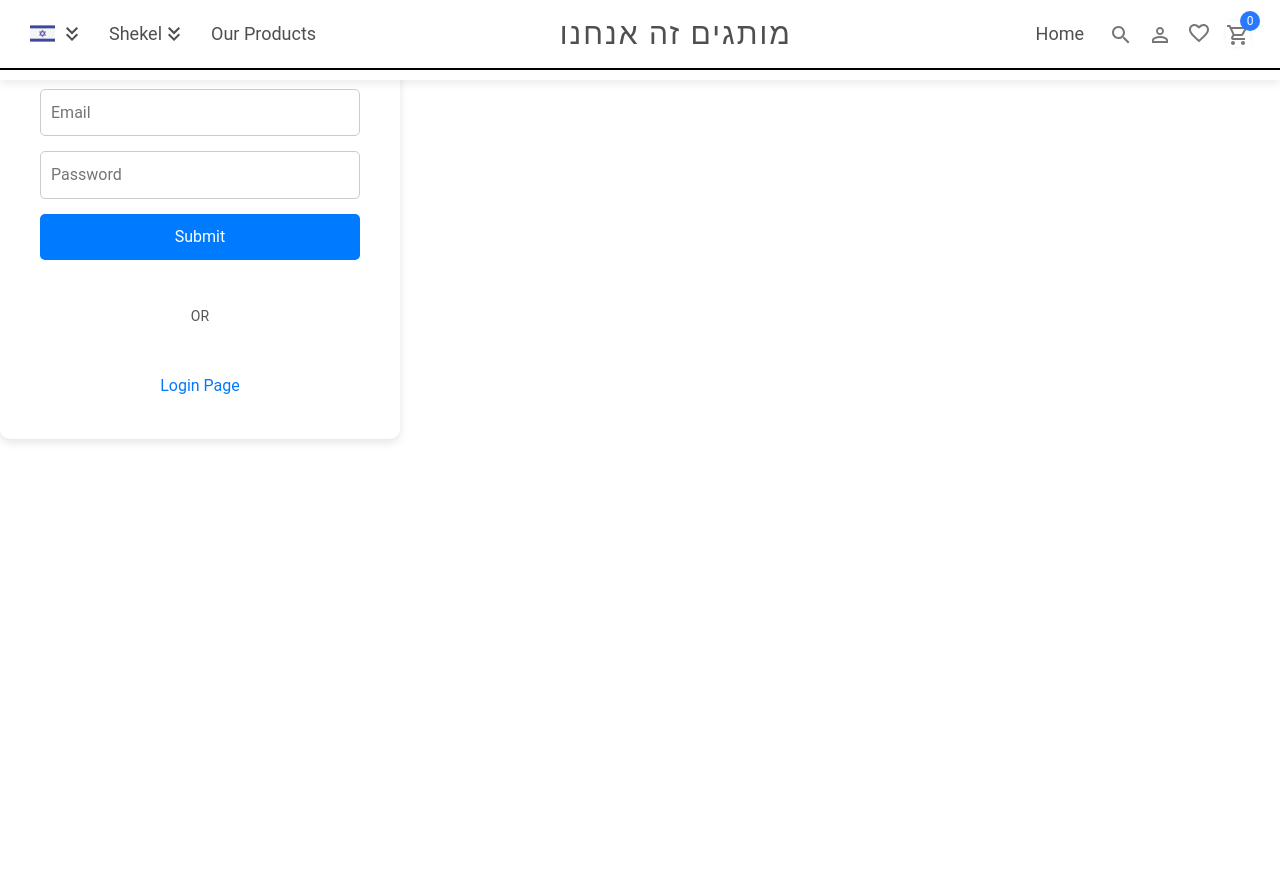
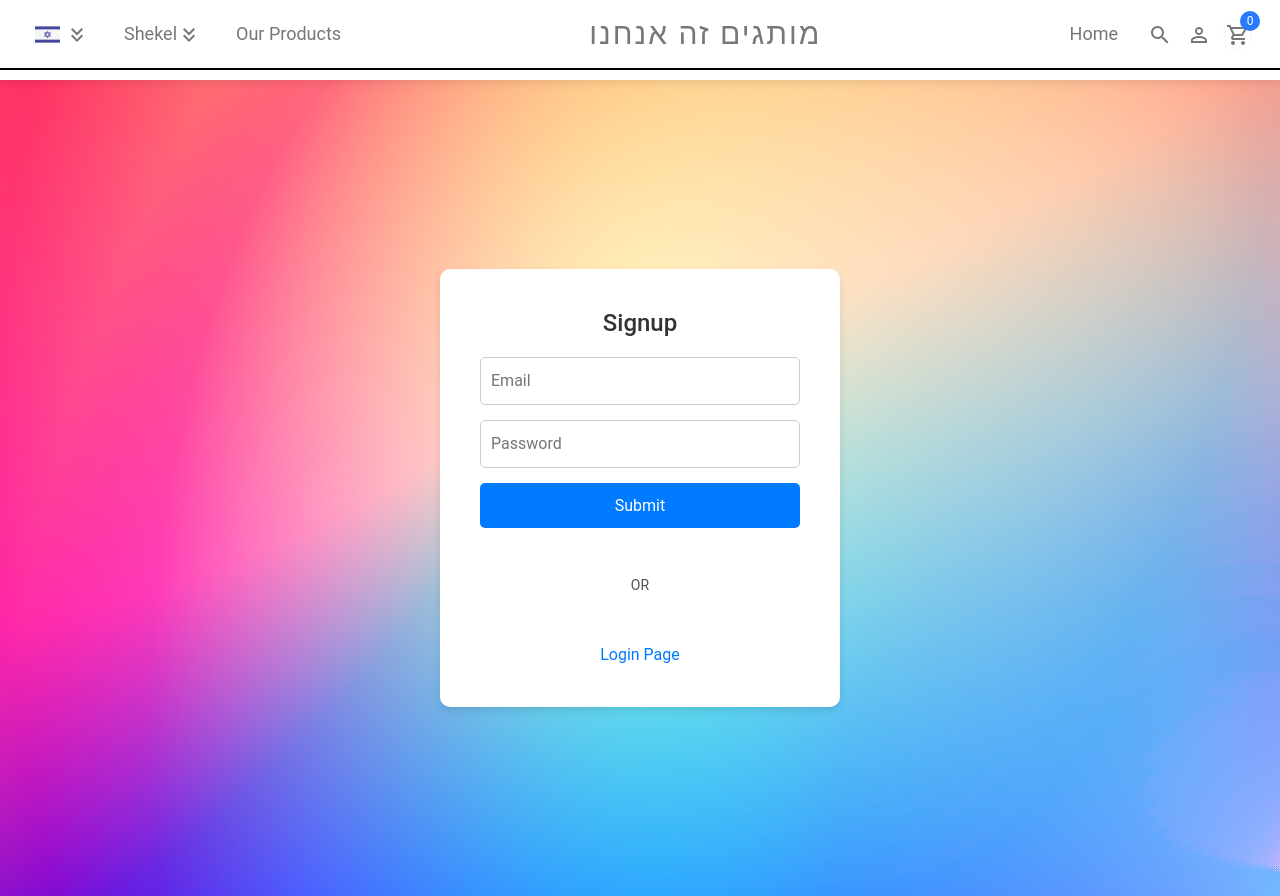
Before and after one commit to EyalChachmi/Shopping-Web-V2, a React (Vite) app in the folder client side/: page /signup in a window 1280 px wide. Before the commit the page ends 800 px from the top, so only its background shows below. Built offline with nearby package versions, Linux system fonts and the light colour scheme.

Commit message:
improved login and navbar css

```diff
--- a/client side/src/components/CheckoutPage/CheckoutPage.css
+++ b/client side/src/components/CheckoutPage/CheckoutPage.css
@@ -6,3 +6,11 @@
       radial-gradient(100% 148.07% at 0% 0%, #fff500 0%, #51d500 100%);
     background-blend-mode: screen, color-dodge, overlay, difference, normal;
   }
+
+  .container {
+    display: flex;
+    justify-content: center;
+    align-items: center;
+    height: calc(100vh - 80px); /* Full height minus navbar */
+    margin-top: 80px; /* Push down to avoid overlapping with the navbar */
+}
--- a/client side/src/components/CheckoutPage/CheckoutPage.jsx
+++ b/client side/src/components/CheckoutPage/CheckoutPage.jsx
@@ -10,10 +10,12 @@ import {
   MDBInput,
   MDBRow,
 } from "mdb-react-ui-kit";
+import { Link } from "react-router-dom";
 
 export default function CheckoutPage() {
   return (
     <MDBContainer fluid className="py-5 gradient-custom">
+      <div className="container">
         <MDBRow className="d-flex justify-content-center py-5">
           <MDBCol md="7" lg="5" xl="4">
             <MDBCard style={{ borderRadius: "15px" }}>
@@ -61,15 +63,18 @@ export default function CheckoutPage() {
                     />
                   </MDBCol>
                   <MDBCol size="3">
+                    <Link to="/">
                     <MDBBtn color="info" rounded size="lg">
                       <MDBIcon fas icon="arrow-right" />
                     </MDBBtn>
+                    </Link>
                   </MDBCol>
                 </MDBRow>
               </MDBCardBody>
             </MDBCard>
           </MDBCol>
         </MDBRow>
+      </div>
     </MDBContainer>
   );
 }
--- a/client side/src/components/Login/login.css
+++ b/client side/src/components/Login/login.css
@@ -5,6 +5,16 @@
     height: calc(100vh - 80px); /* Full height minus navbar */
     margin-top: 80px; /* Push down to avoid overlapping with the navbar */
 }
+
+.gradient-custom {
+    background: radial-gradient(50% 123.47% at 50% 50%, #00ff94 0%, #720059 100%),
+      linear-gradient(121.28deg, #669600 0%, #ff0000 100%),
+      linear-gradient(360deg, #0029ff 0%, #8fff00 100%),
+      radial-gradient(100% 164.72% at 100% 100%, #6100ff 0%, #00ff57 100%),
+      radial-gradient(100% 148.07% at 0% 0%, #fff500 0%, #51d500 100%);
+    background-blend-mode: screen, color-dodge, overlay, difference, normal;
+    height: 100%;
+  }
 
 .login {
     background-color: #ffffff;
--- a/client side/src/components/Login/login.jsx
+++ b/client side/src/components/Login/login.jsx
@@ -2,6 +2,9 @@ import React, { useState } from "react";
 import axios from "axios";
 import { useNavigate, Link } from "react-router-dom";
 import "./login.css";
+import {
+    MDBContainer,
+  } from "mdb-react-ui-kit";
 
 function Login() {
     const navigate = useNavigate();
@@ -34,6 +37,8 @@ function Login() {
     };
 
     return (
+        <MDBContainer fluid className="py-5 gradient-custom">
+            <div className="login-container">
                 <div className="login">
                     <h1>{loggedIn ? 'Logout' : 'Login'}</h1>
                     {!loggedIn ? (
@@ -52,6 +57,8 @@ function Login() {
                         <button onClick={handleLogout}>Logout</button>
                     )}
                 </div>
+            </div>
+        </MDBContainer>
     );
 }
 
--- a/client side/src/components/NavBar/navbar.css
+++ b/client side/src/components/NavBar/navbar.css
@@ -28,6 +28,29 @@
       object-fit: scale-down;
       margin-right: 5px;
   }
+
+  .linkEffect {
+    display: inline-block;
+    position: relative;
+    text-decoration: none;
+    color: #777;
+    transition: color 0.3s ease;
+}
+
+.linkEffect--bgLeftToRight {
+    padding: 0 5px;
+    box-shadow: inset 0 0 0 0 white;
+    transition: box-shadow 0.3s ease, color 0.3s ease;
+}
+.linkEffect--bgLeftToRight:hover {
+    box-shadow: inset 300px 0 0 0 rgb(154, 224, 236);
+    color: #21242C;
+}
+.linkEffect--bgLeftToRightIcon:hover {
+    box-shadow: inset 300px 0 0 0 rgb(154, 224, 236);
+    color: #21242C;
+    border-radius: 60%;
+}
 
   .left {
       display: flex;
--- a/client side/src/components/NavBar/navbar.jsx
+++ b/client side/src/components/NavBar/navbar.jsx
@@ -38,19 +38,19 @@ const Navbar = () => {
     <div className="navbarlocal">
       <div className="wrapper">
         <div className="left">
-          <div className="item">
+          <div className="item linkEffect linkEffect--bgLeftToRight">
             <img className="flag_of_israel" src={img} alt="Flag of Israel" />
             <KeyboardDoubleArrowDownIcon />
           </div>
-          <div className="item">
+          <div className="item linkEffect linkEffect--bgLeftToRight">
             <span>Shekel</span>
             <KeyboardDoubleArrowDownIcon />
           </div>
-          <div className="item">
+          <div className="item linkEffect linkEffect--bgLeftToRight">
             <Link className="link" to="/products/1">Our Products</Link>
           </div>
         </div>
-        <div className="center">
+        <div className="center linkEffect linkEffect--bgLeftToRight">
           <Link className="link" to="/">מותגים זה אנחנו</Link>
         </div>
         <div className="right">
@@ -59,19 +59,18 @@ const Navbar = () => {
               <span>Welcome, {userEmail}</span>
             </div>
           ) : (
-            <div className="item">
+            <div className="item linkEffect linkEffect--bgLeftToRight">
               <Link className="link" to="/">Home</Link>
             </div>
           )}
           <div className="icons">
-            <Link className="link" to="/products/1">
+            <Link className="link linkEffect linkEffect--bgLeftToRightIcon" to="/products/1">
               <SearchIcon />
             </Link>
-            <Link className="link" to="/login">
+            <Link className="link linkEffect linkEffect--bgLeftToRightIcon" to="/login">
               <PersonOutlineOutlinedIcon />
             </Link>
-            <FavoriteBorderOutlinedIcon />
-            <span className="cart" onClick={() => setOpen(!open)}>
+            <span className="cart linkEffect linkEffect--bgLeftToRightIcon" onClick={() => setOpen(!open)}>
               <ShoppingCartOutlinedIcon />
               <span>{products.length}</span>
             </span>
--- a/client side/src/components/Signup/signup.jsx
+++ b/client side/src/components/Signup/signup.jsx
@@ -1,6 +1,9 @@
 import React, { useState } from "react";
 import axios from "axios";
 import { useNavigate, Link } from "react-router-dom";
+import {
+    MDBContainer,
+  } from "mdb-react-ui-kit";
 
 function Sign() {
     const history = useNavigate();
@@ -40,6 +43,8 @@ function Sign() {
     }
 
     return (
+        <MDBContainer fluid className="py-5 gradient-custom">
+            <div className="login-container">
                 <div className="login">
                     {isLoggedIn ? (
                         <>
@@ -61,6 +66,8 @@ function Sign() {
                         </>
                     )}
                 </div>
+            </div>
+        </MDBContainer>
     );
 }
 
--- a/client side/src/components/Slider/slider.css
+++ b/client side/src/components/Slider/slider.css
@@ -35,6 +35,7 @@
       align-items: center;
       justify-content: center;
       cursor: pointer;
+      background-color: aliceblue;
     }
   }
 }
```
Lines whose indentation alone changed are shown as unchanged.
